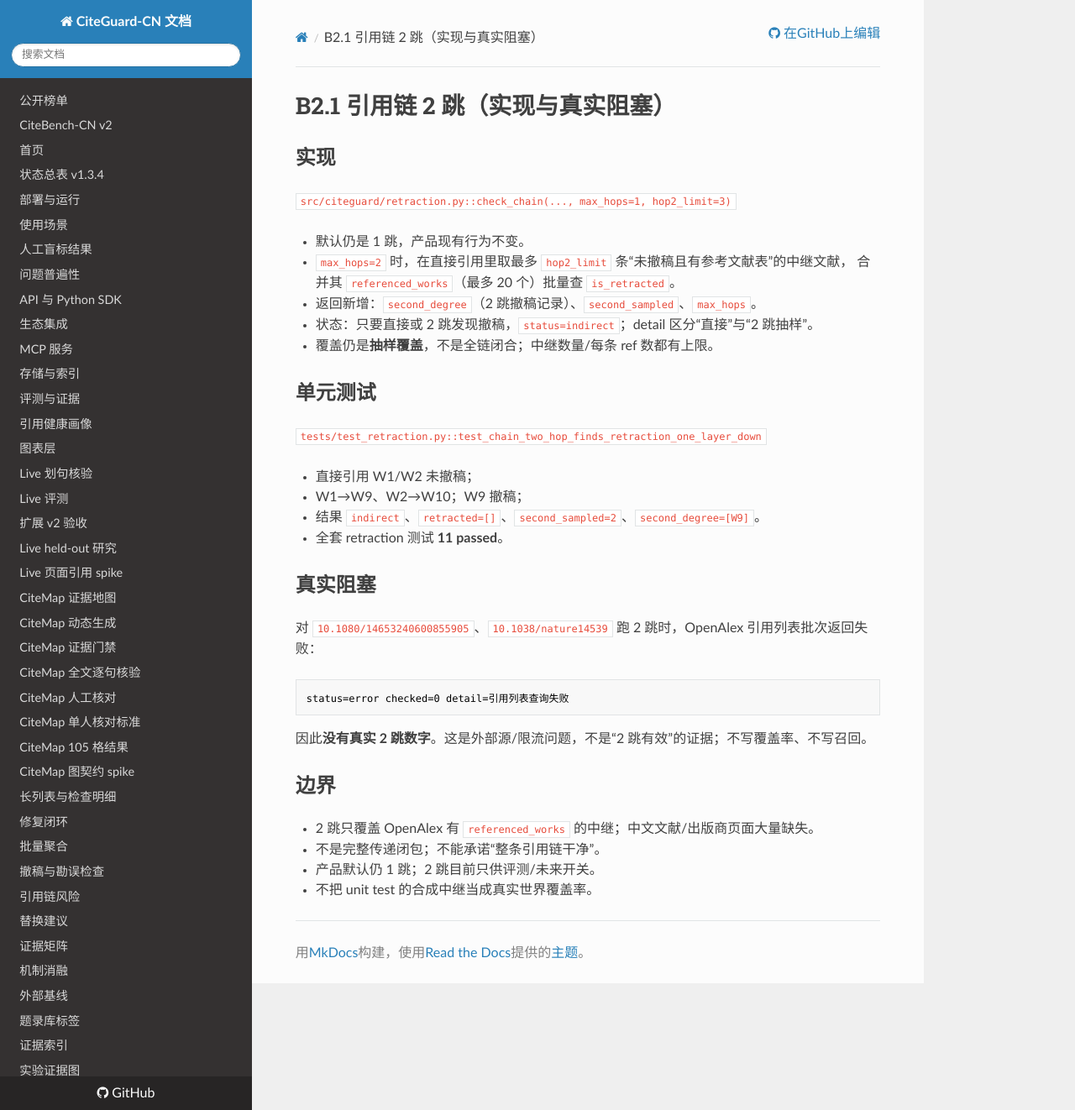
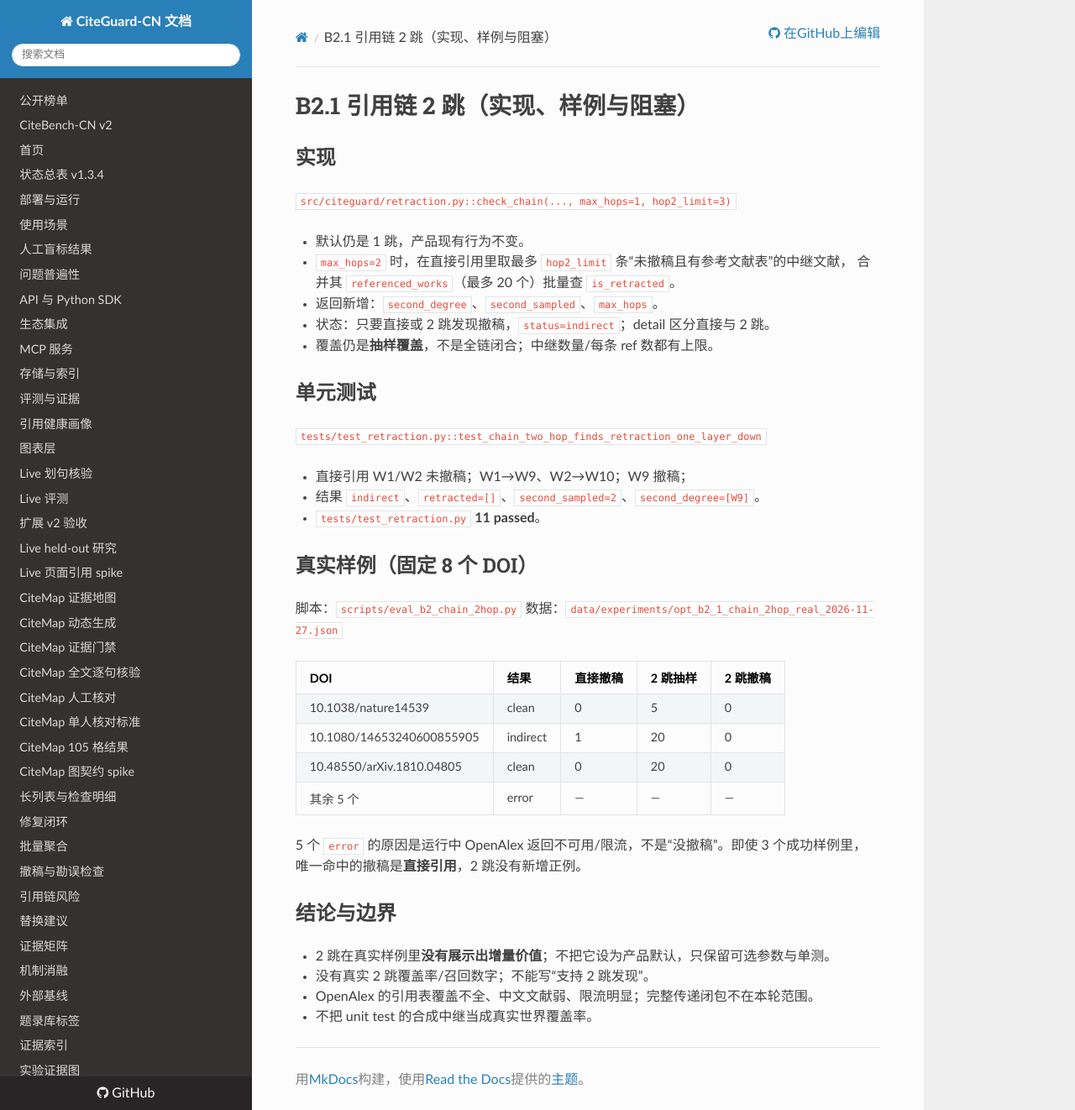
Before and after one commit to kkk431/citeguard-cn, an MkDocs documentation site: the page built from docs/optimization/b2_1_chain_2hop.md, in a window 1280 px wide and 1322 px high. Shown: the whole window at 84% size. Built offline with MkDocs 1.6.1, drawn with Linux system fonts in a browser that asks for light colours; nearby versions of some CDN libraries.

Commit message:
docs: record real two-hop chain sample and its limits (B2.1)

````diff
--- a/docs/optimization/b2_1_chain_2hop.md
+++ b/docs/optimization/b2_1_chain_2hop.md
@@ -1,4 +1,4 @@
-# B2.1 引用链 2 跳（实现与真实阻塞）
+# B2.1 引用链 2 跳（实现、样例与阻塞）
 
 ## 实现
 
@@ -7,32 +7,36 @@
 - 默认仍是 1 跳，产品现有行为不变。
 - `max_hops=2` 时，在直接引用里取最多 `hop2_limit` 条“未撤稿且有参考文献表”的中继文献，
   合并其 `referenced_works`（最多 20 个）批量查 `is_retracted`。
-- 返回新增：`second_degree`（2 跳撤稿记录）、`second_sampled`、`max_hops`。
-- 状态：只要直接或 2 跳发现撤稿，`status=indirect`；detail 区分“直接”与“2 跳抽样”。
+- 返回新增：`second_degree`、`second_sampled`、`max_hops`。
+- 状态：只要直接或 2 跳发现撤稿，`status=indirect`；detail 区分直接与 2 跳。
 - 覆盖仍是**抽样覆盖**，不是全链闭合；中继数量/每条 ref 数都有上限。
 
 ## 单元测试
 
 `tests/test_retraction.py::test_chain_two_hop_finds_retraction_one_layer_down`
 
-- 直接引用 W1/W2 未撤稿；
-- W1→W9、W2→W10；W9 撤稿；
+- 直接引用 W1/W2 未撤稿；W1→W9、W2→W10；W9 撤稿；
 - 结果 `indirect`、`retracted=[]`、`second_sampled=2`、`second_degree=[W9]`。
-- 全套 retraction 测试 **11 passed**。
+- `tests/test_retraction.py` **11 passed**。
 
-## 真实阻塞
+## 真实样例（固定 8 个 DOI）
 
-对 `10.1080/14653240600855905`、`10.1038/nature14539` 跑 2 跳时，OpenAlex 引用列表批次返回失败：
+脚本：`scripts/eval_b2_chain_2hop.py`
+数据：`data/experiments/opt_b2_1_chain_2hop_real_2026-11-27.json`
 
-```text
-status=error checked=0 detail=引用列表查询失败
-```
+| DOI | 结果 | 直接撤稿 | 2 跳抽样 | 2 跳撤稿 |
+|---|---|---|---|---|
+| 10.1038/nature14539 | clean | 0 | 5 | 0 |
+| 10.1080/14653240600855905 | indirect | 1 | 20 | 0 |
+| 10.48550/arXiv.1810.04805 | clean | 0 | 20 | 0 |
+| 其余 5 个 | error | — | — | — |
 
-因此**没有真实 2 跳数字**。这是外部源/限流问题，不是“2 跳有效”的证据；不写覆盖率、不写召回。
+5 个 `error` 的原因是运行中 OpenAlex 返回不可用/限流，不是“没撤稿”。即使 3 个成功样例里，
+唯一命中的撤稿是**直接引用**，2 跳没有新增正例。
 
-## 边界
+## 结论与边界
 
-- 2 跳只覆盖 OpenAlex 有 `referenced_works` 的中继；中文文献/出版商页面大量缺失。
-- 不是完整传递闭包；不能承诺“整条引用链干净”。
-- 产品默认仍 1 跳；2 跳目前只供评测/未来开关。
+- 2 跳在真实样例里**没有展示出增量价值**；不把它设为产品默认，只保留可选参数与单测。
+- 没有真实 2 跳覆盖率/召回数字；不能写“支持 2 跳发现”。
+- OpenAlex 的引用表覆盖不全、中文文献弱、限流明显；完整传递闭包不在本轮范围。
 - 不把 unit test 的合成中继当成真实世界覆盖率。
````
Also changed, not shown: docs/evidence_index.md (+1 -1 lines), 3 other files.
